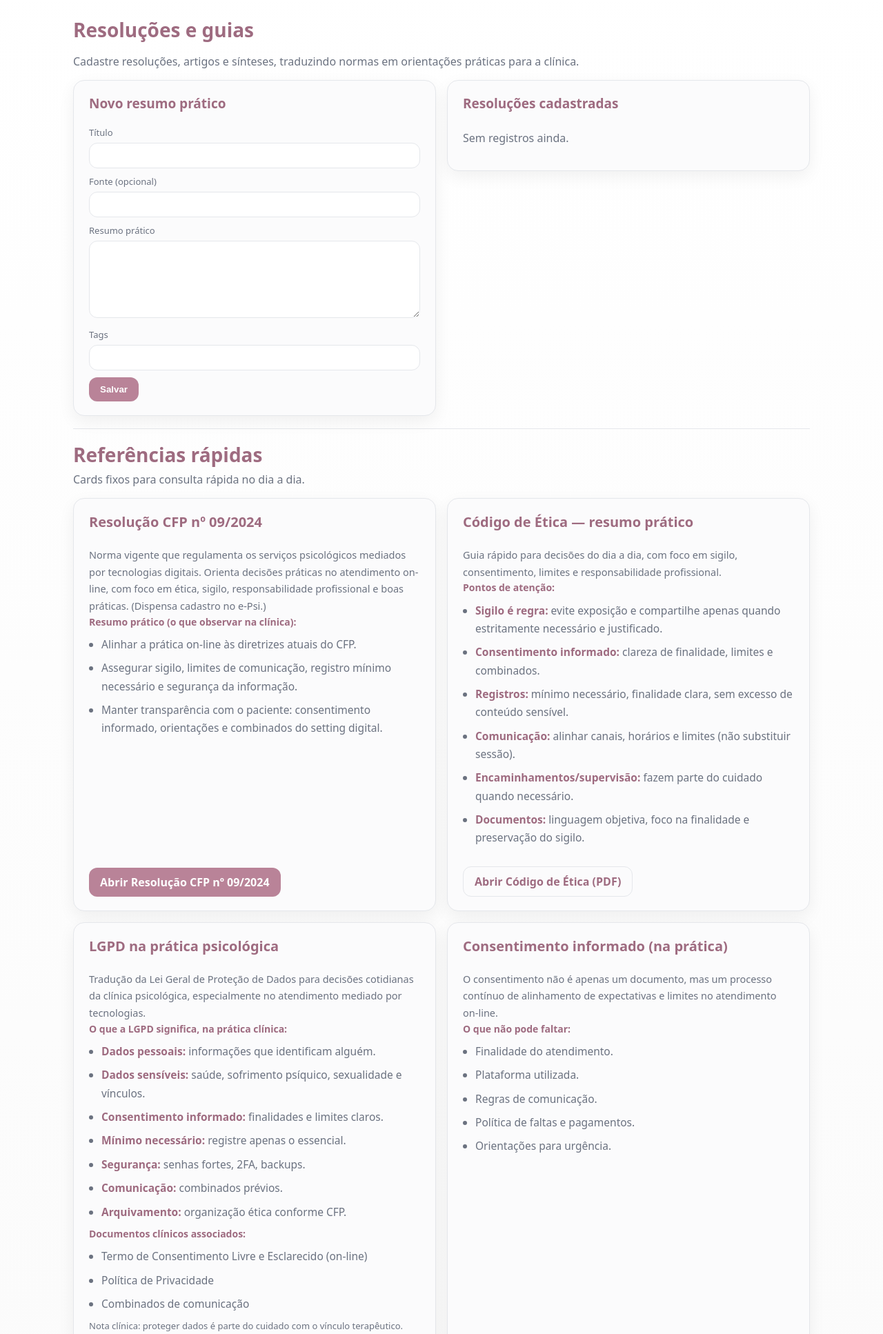
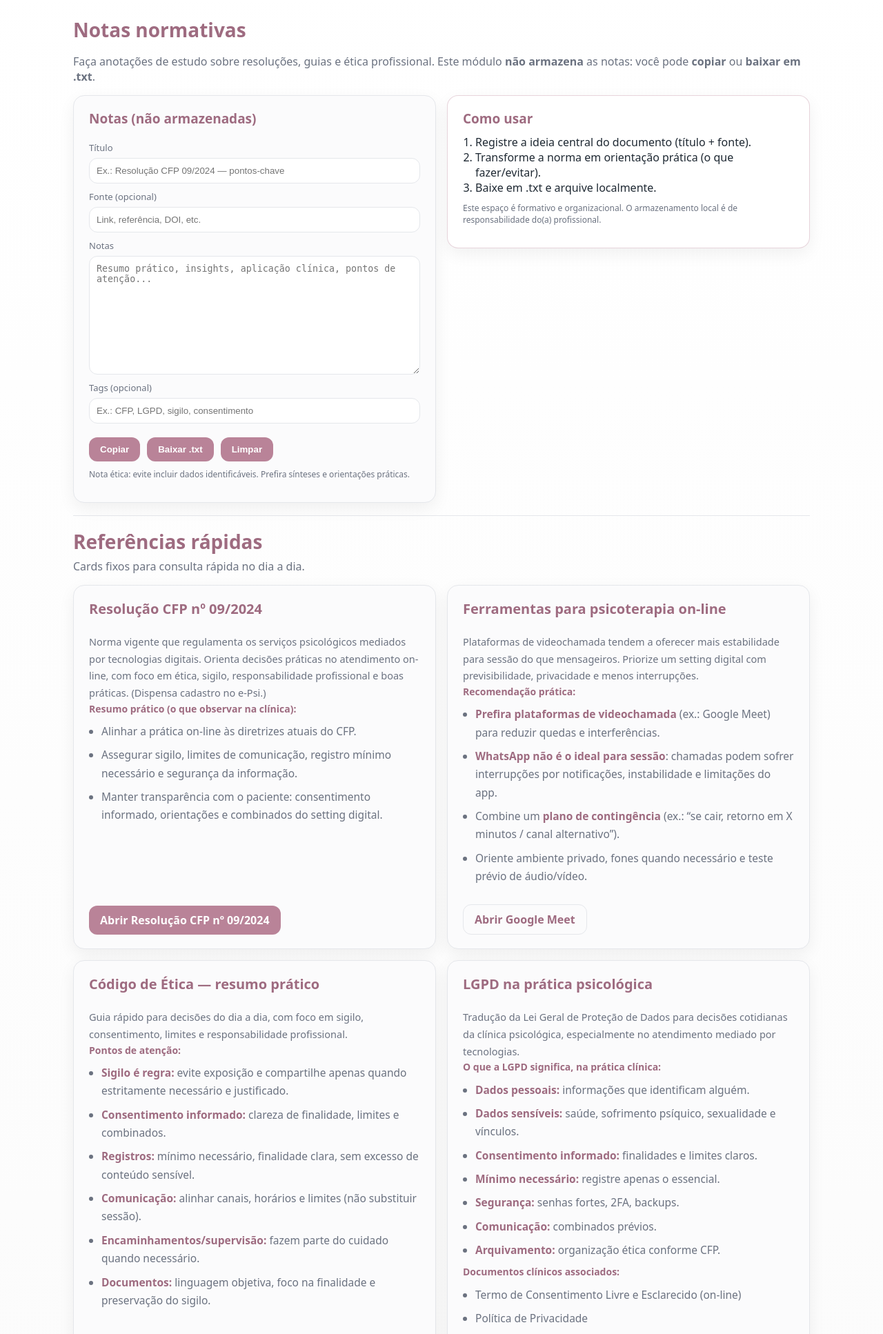
Before and after one commit to sabrinaandraderocha-cmyk/setting-psicoterapia-online, a FastAPI app: page /normas in a window 1280 px wide. Shown: the part 51-1985 px from the top of the page at 69% size. Run offline with FastAPI, Linux system fonts and the light colour scheme; the visitor is signed in with stand-in values (Sample User, id 1).

Commit message:
Update norms.html

```diff
--- a/app/templates/norms.html
+++ b/app/templates/norms.html
@@ -1,64 +1,49 @@
 {% extends "base.html" %}
 {% block content %}
 
-<h1>Resoluções e guias</h1>
+<h1>Notas normativas</h1>
 <p class="muted">
-  Cadastre resoluções, artigos e sínteses, traduzindo normas em orientações práticas para a clínica.
+  Faça anotações de estudo sobre resoluções, guias e ética profissional. Este módulo <strong>não armazena</strong> as notas:
+  você pode <strong>copiar</strong> ou <strong>baixar em .txt</strong>.
 </p>
 
-<div class="grid2" style="margin-top:10px;">
+<div class="grid2" style="margin-top:10px; align-items:start;">
   <div class="card">
-    <h2>Novo resumo prático</h2>
-    <form method="post" action="/normas/add">
-      <label>Título</label>
-      <input name="title" required>
+    <h2>Notas (não armazenadas)</h2>
 
-      <label>Fonte (opcional)</label>
-      <input name="source">
+    <label>Título</label>
+    <input id="noteTitle" placeholder="Ex.: Resolução CFP 09/2024 — pontos-chave">
 
-      <label>Resumo prático</label>
-      <textarea name="practical_summary" rows="6"></textarea>
+    <label>Fonte (opcional)</label>
+    <input id="noteSource" placeholder="Link, referência, DOI, etc.">
 
-      <label>Tags</label>
-      <input name="tags">
+    <label>Notas</label>
+    <textarea id="noteBody" rows="10" placeholder="Resumo prático, insights, aplicação clínica, pontos de atenção..."></textarea>
 
-      <button type="submit">Salvar</button>
-    </form>
+    <label>Tags (opcional)</label>
+    <input id="noteTags" placeholder="Ex.: CFP, LGPD, sigilo, consentimento">
+
+    <div class="row" style="margin-top:10px;">
+      <button type="button" class="btn" onclick="copyNote()">Copiar</button>
+      <button type="button" class="btn" onclick="downloadNoteTxt()">Baixar .txt</button>
+      <button type="button" class="btn" onclick="clearNote()">Limpar</button>
+    </div>
+
+    <p class="muted" style="font-size:12px; margin-top:10px;">
+      Nota ética: evite incluir dados identificáveis. Prefira sínteses e orientações práticas.
+    </p>
   </div>
 
-  <div class="card">
-    <h2>Resoluções cadastradas</h2>
-
-    {% if cards|length == 0 %}
-      <p class="muted">Sem registros ainda.</p>
-    {% else %}
-      {% for c in cards %}
-        <div class="item">
-          <div class="itemhead">
-            <strong>{{ c.title }}</strong>
-            <span class="muted">{{ c.created_at.strftime("%d/%m/%Y %H:%M") }}</span>
-          </div>
-
-          {% if c.source %}
-            <div class="muted">Fonte: {{ c.source }}</div>
-          {% endif %}
-
-          {% if c.tags %}
-            <div class="tag">Tags: {{ c.tags }}</div>
-          {% endif %}
-
-          {% if c.practical_summary %}
-            <pre class="pre">{{ c.practical_summary }}</pre>
-          {% endif %}
-
-          <form method="post" action="/normas/delete"
-                onsubmit="return confirm('Apagar este registro?');">
-            <input type="hidden" name="card_id" value="{{ c.id }}">
-            <button class="danger" type="submit">Apagar</button>
-          </form>
-        </div>
-      {% endfor %}
-    {% endif %}
+  <div class="card tip">
+    <h2>Como usar</h2>
+    <ol style="margin:0; padding-left:18px;">
+      <li>Registre a ideia central do documento (título + fonte).</li>
+      <li>Transforme a norma em orientação prática (o que fazer/evitar).</li>
+      <li>Baixe em .txt e arquive localmente.</li>
+    </ol>
+    <p class="muted" style="font-size:12px; margin-top:10px;">
+      Este espaço é formativo e organizacional. O armazenamento local é de responsabilidade do(a) profissional.
+    </p>
   </div>
 </div>
 
@@ -69,7 +54,6 @@
   Cards fixos para consulta rápida no dia a dia.
 </p>
 
-<!-- ✅ classe exclusiva para controlar altura só aqui -->
 <div class="grid norms-grid" style="margin-top:16px;">
 
   <!-- FIXO: Resolução CFP 09/2024 -->
@@ -97,6 +81,35 @@
       <a class="btn" target="_blank"
          href="https://atosoficiais.com.br/cfp/resolucao-do-exercicio-profissional-n-9-2024-regulamenta-o-exercicio-profissional-da-psicologia-mediado-por-tecnologias-digitais-da-informacao-e-da-comunicacao-tdics-em-territorio-nacional-e-revoga-as-resolucao-cfp-no-11-de-11-de-maio-de-2018-e-resolucao-cfp-no-04-de-26-de-marco-de-2020">
         Abrir Resolução CFP nº 09/2024
+      </a>
+    </div>
+  </div>
+
+  <!-- NOVO: Ferramentas para psicoterapia on-line -->
+  <div class="card editorial">
+    <h2>Ferramentas para psicoterapia on-line</h2>
+
+    <div class="content">
+      <p class="muted">
+        Plataformas de videochamada tendem a oferecer mais estabilidade para sessão do que mensageiros.
+        Priorize um setting digital com previsibilidade, privacidade e menos interrupções.
+      </p>
+
+      <div class="muted" style="font-size:14px; line-height:1.6;">
+        <strong>Recomendação prática:</strong>
+        <ul>
+          <li><strong>Prefira plataformas de videochamada</strong> (ex.: Google Meet) para reduzir quedas e interferências.</li>
+          <li><strong>WhatsApp não é o ideal para sessão</strong>: chamadas podem sofrer interrupções por notificações, instabilidade e limitações do app.</li>
+          <li>Combine um <strong>plano de contingência</strong> (ex.: “se cair, retorno em X minutos / canal alternativo”).</li>
+          <li>Oriente ambiente privado, fones quando necessário e teste prévio de áudio/vídeo.</li>
+        </ul>
+      </div>
+    </div>
+
+    <div class="row" style="margin-top:8px;">
+      <a class="btn secondary" target="_blank"
+         href="https://meet.google.com/landing?hs=197&pli=1&authuser=0">
+        Abrir Google Meet
       </a>
     </div>
   </div>
@@ -240,4 +253,108 @@
 
 </div>
 
+<script>
+  async function copyNote() {
+    const title = document.getElementById("noteTitle")?.value?.trim() || "";
+    const source = document.getElementById("noteSource")?.value?.trim() || "";
+    const tags = document.getElementById("noteTags")?.value?.trim() || "";
+    const body = document.getElementById("noteBody")?.value?.trim() || "";
+
+    if (!title && !source && !tags && !body) {
+      alert("Não há conteúdo para copiar.");
+      return;
+    }
+
+    const text =
+`NOTAS NORMATIVAS — SETTING
+
+Título: ${title || "—"}
+Fonte: ${source || "—"}
+Tags: ${tags || "—"}
+
+Notas:
+${body || "—"}
+`;
+
+    try {
+      if (navigator.clipboard && window.isSecureContext) {
+        await navigator.clipboard.writeText(text);
+        alert("Texto copiado.");
+        return;
+      }
+    } catch (e) {}
+
+    const temp = document.createElement("textarea");
+    temp.value = text;
+    document.body.appendChild(temp);
+    temp.select();
+    document.execCommand("copy");
+    document.body.removeChild(temp);
+    alert("Texto copiado.");
+  }
+
+  function clearNote() {
+    const title = document.getElementById("noteTitle");
+    const source = document.getElementById("noteSource");
+    const tags = document.getElementById("noteTags");
+    const body = document.getElementById("noteBody");
+
+    const has = (title?.value || "").trim() || (source?.value || "").trim() || (tags?.value || "").trim() || (body?.value || "").trim();
+    if (has && !confirm("Limpar as notas atuais?")) return;
+
+    if (title) title.value = "";
+    if (source) source.value = "";
+    if (tags) tags.value = "";
+    if (body) body.value = "";
+    title?.focus();
+  }
+
+  function downloadNoteTxt() {
+    const title = document.getElementById("noteTitle")?.value?.trim() || "";
+    const source = document.getElementById("noteSource")?.value?.trim() || "";
+    const tags = document.getElementById("noteTags")?.value?.trim() || "";
+    const body = document.getElementById("noteBody")?.value?.trim() || "";
+
+    if (!title && !source && !tags && !body) {
+      alert("Não há conteúdo para baixar.");
+      return;
+    }
+
+    const now = new Date();
+    const yyyy = now.getFullYear();
+    const mm = String(now.getMonth() + 1).padStart(2, "0");
+    const dd = String(now.getDate()).padStart(2, "0");
+    const hh = String(now.getHours()).padStart(2, "0");
+    const min = String(now.getMinutes()).padStart(2, "0");
+
+    const safeTitle = (title || "notas").replace(/[^a-zA-Z0-9_-]/g, "_").slice(0, 40);
+
+    const content =
+`NOTAS NORMATIVAS — SETTING
+Data/hora: ${dd}/${mm}/${yyyy} ${hh}:${min}
+
+Título: ${title || "—"}
+Fonte: ${source || "—"}
+Tags: ${tags || "—"}
+
+Notas:
+${body || "—"}
+
+----------------------------------------
+Arquivamento local sob responsabilidade do(a) profissional.
+`;
+
+    const blob = new Blob([content], { type: "text/plain;charset=utf-8" });
+    const url = URL.createObjectURL(blob);
+
+    const a = document.createElement("a");
+    a.href = url;
+    a.download = `notas_${safeTitle}_${yyyy}-${mm}-${dd}.txt`;
+    document.body.appendChild(a);
+    a.click();
+    document.body.removeChild(a);
+    URL.revokeObjectURL(url);
+  }
+</script>
+
 {% endblock %}
```
